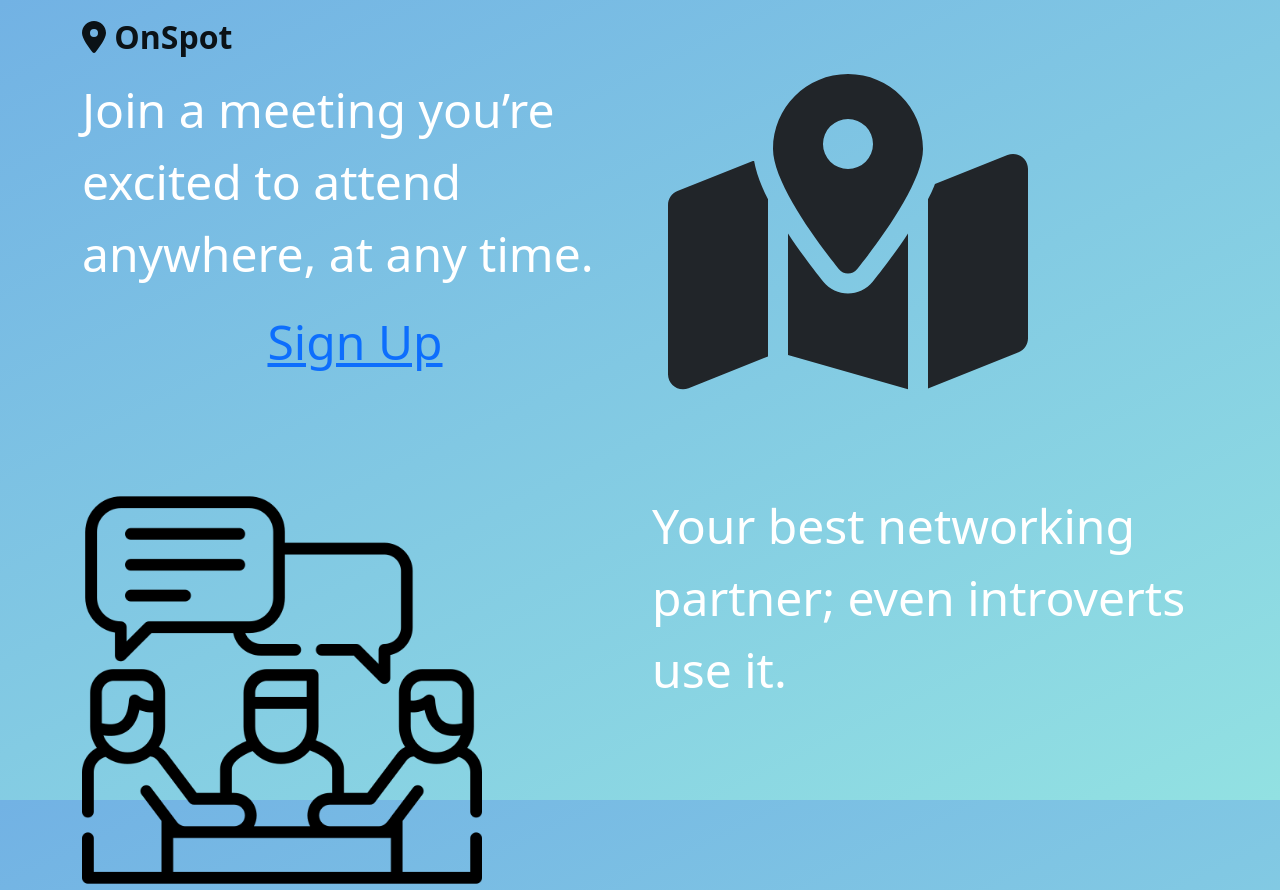
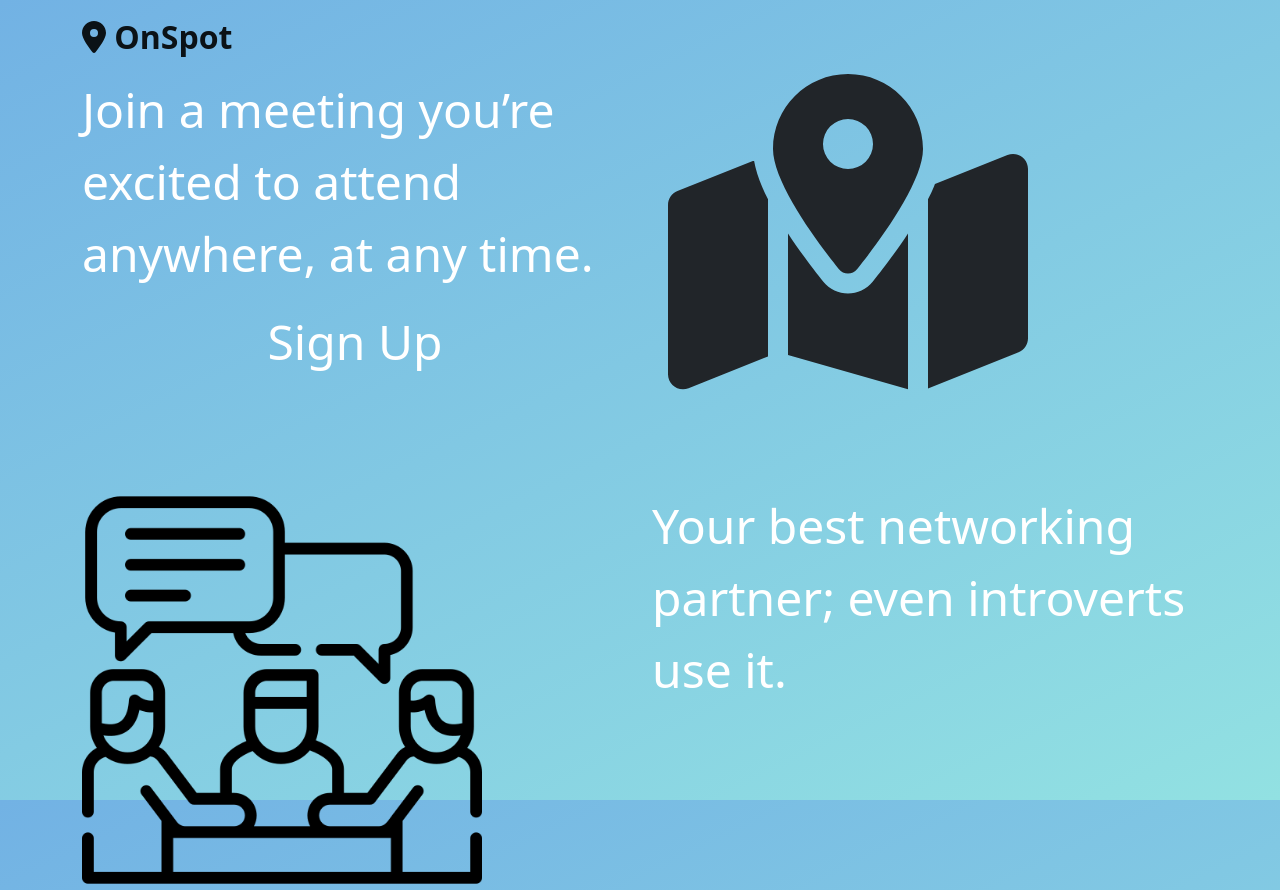
Before and after one commit to MartinYordanov374/OnSpot, a React (Create React App) app: page / in a window 1280 px wide. Built offline with nearby package versions, Linux system fonts and the light colour scheme.

Commit message:
Added stylign for the sign up button anchor tag

```diff
--- a/src/Components/LandingPageComponent/LandingPageComponent.js
+++ b/src/Components/LandingPageComponent/LandingPageComponent.js
@@ -17,7 +17,7 @@ export default class LandingPageComponent extends Component {
             <div className='welcomeText col-sm-6 col-md-6'>
               <p>Join a meeting you’re excited to attend anywhere, at any time.</p>
               <div className='signUpButtonWrapper'>
-                <a href='/register'>
+                <a href='/register' className='signUpButtonLink'>
                   <p className = 'signUpButton'>Sign Up</p>
                 </a>
               </div>
--- a/src/Components/LandingPageComponent/LandingPageStyles/LandingPage.css
+++ b/src/Components/LandingPageComponent/LandingPageStyles/LandingPage.css
@@ -5,6 +5,11 @@
 
 .welcomeText .signUpButtonWrapper {
   text-align: center !important;
+}
+
+.welcomeText .signUpButtonWrapper .signUpButtonLink {
+  text-decoration: none;
+  color: white;
 }
 
 .mapIcon {
--- a/src/Components/LandingPageComponent/LandingPageStyles/LandingPage.scss
+++ b/src/Components/LandingPageComponent/LandingPageStyles/LandingPage.scss
@@ -2,6 +2,10 @@
     font-size: 3rem;
     color: white;
     .signUpButtonWrapper{
+        .signUpButtonLink{
+            text-decoration: none;
+            color: white;
+        }
         text-align: center !important;
     }
 }
```
Also changed, not shown: 1 other file (tests, documents, lock files or other folders).
